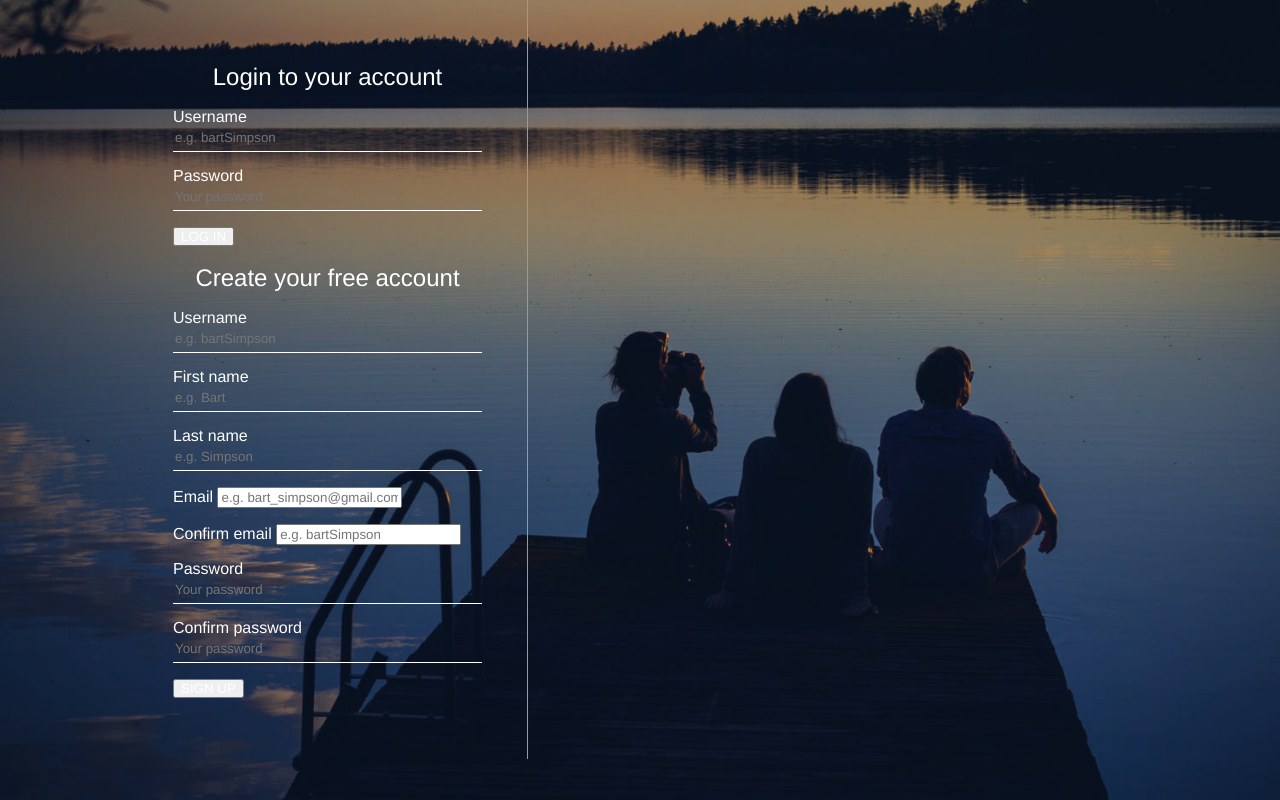
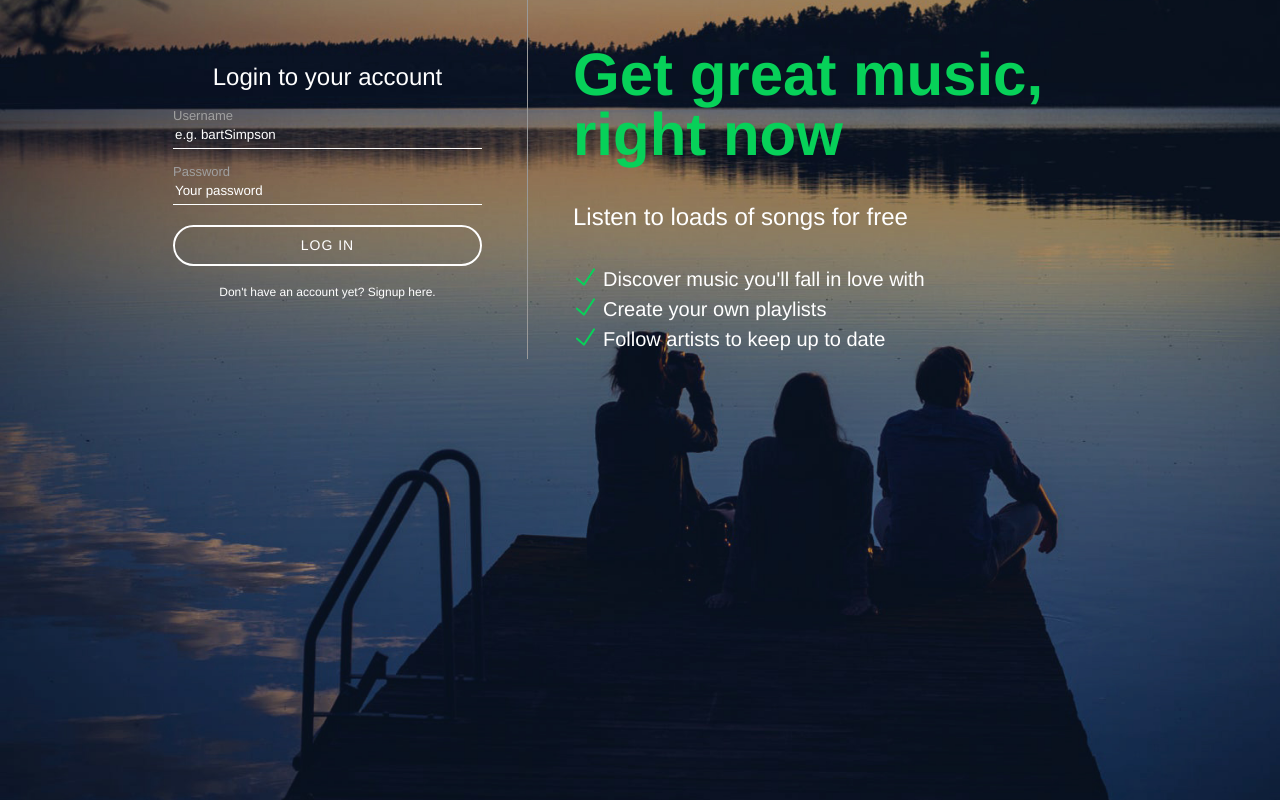
Before and after one commit to AlexTatulescu/spotify-clone, a PHP site: page /register.php in a window 1280 px wide. Run offline with PHP 8.4, Linux system fonts and the light colour scheme; some libraries are stand-ins or nearby versions.

Commit message:
Styling-the-registration-page

```diff
--- a/assets/css/register.css
+++ b/assets/css/register.css
@@ -30,6 +30,28 @@ body {
     max-width: 1024px;
 }
 
+::-webkit-input-placeholder { /* WebKit, Blink, Edge */
+    color:    #fff;
+}
+:-moz-placeholder { /* Mozilla Firefox 4 to 18 */
+    color:    #fff;
+    opacity:  1;
+}
+::-moz-placeholder { /* Mozilla Firefox 19+ */
+    color:    #fff;
+    opacity:  1;
+}
+:-ms-input-placeholder { /* Internet Explorer 10-11 */
+    color:    #fff;
+}
+::-ms-input-placeholder { /* Microsoft Edge */
+    color:    #fff;
+}
+
+::placeholder { /* Most modern browsers support this now. */
+    color:    #fff;
+}
+
 #inputContainer
 {
     width: 400px;
@@ -42,14 +64,89 @@ body {
     text-align: center;
 }
 
-#inputContainer input[type="text"],git
-#inputContainer input[type="emgail"],
+#inputContainer input[type="text"],
+#inputContainer input[type="email"],
 #inputContainer input[type="password"]{
     display: block;
-    background-color:transparent;
-    border:0;
+    background-color: transparent;
+    border: 0;
     border-bottom: 1px solid #fff;
     height: 27px;
     line-height: 27px;
-    width:100%;
+    width: 100%;
 }
+
+#inputContainer label{
+    color: #a0a0a0;
+    font-size: 13px;
+    margin-top: 15px;
+    display: block;
+}
+
+#inputContainer button {
+    background-color: transparent;
+    border: 2px solid #fff;
+    border-radius: 250px;
+    color: #fff;
+    display: block;
+    font-size: 14px;
+    letter-spacing: 1px;
+    margin: 20px auto;
+    height:41px;
+    width: 100%;
+}
+
+#inputContainer button:hover{
+    cursor: pointer;
+}
+
+.hasAccountText span{
+    font-weight: bold;
+    font-size: 12px;
+    cursor: pointer;
+}
+.hasAccountText {
+    text-align: center;
+}
+
+#registerForm,
+#loginForm
+{
+    display: none;
+}
+
+#loginText{
+    padding: 45px;
+    display: table-cell;
+}
+
+#loginText h1
+{
+    color: #07d159;
+    font-size: 60px;
+    font-weight: bold;
+}
+
+#loginText h2
+ {
+     margin: 35px 0;
+ }
+
+#loginText ul
+{
+    padding: 0px;
+
+}
+
+#loginText li{
+    font-size: 20px;
+    list-style-type: none;
+    padding: 5px 30px;
+    background: url(../images/icons/checkmark.png) no-repeat 0 0;
+}
+
+#inputContainer .errorMessage {
+    color: #07d159;
+    font-size: 12px;
+    display: block;
+}
--- /dev/null
+++ b/assets/js/register.js
@@ -0,0 +1,13 @@
+$(document).ready(function () {
+
+    $("#hideLogin").click(function () {
+        console.log("login is pressed");
+        $("#loginForm").hide();
+        $("#registerForm").show();
+    });
+    $("#hideRegister").click(function () {
+        console.log("register is pressed");
+        $("#loginForm").show();
+        $("#registerForm").hide();
+    });
+});
--- a/register.php
+++ b/register.php
@@ -21,8 +21,31 @@ function getInputValue($name)
 <head>
     <title>Welcome to Slotify!</title>
     <link rel="stylesheet" type="text/css" href="assets/css/register.css">
+
+    <script src="https://ajax.googleapis.com/ajax/libs/jquery/3.2.1/jquery.min.js"></script>
+    <script src="assets/js/register.js"></script>
 </head>
 <body>
+    <?php
+    if(isset($_POST['registerButton'])) {
+        echo '<script>
+        $(document).ready(function () {
+            $("#loginForm").hide();
+            $("#registerForm").show();
+        });
+    </script>';
+    }
+    else{
+        echo '<script>
+        $(document).ready(function () {
+            $("#loginForm").show();
+            $("#registerForm").hide();
+        });
+    </script>';
+    }
+    ?>
+
+
     <div id="background">
 
         <div id="loginContainer">
@@ -33,13 +56,17 @@ function getInputValue($name)
                     <P>
                         <?php echo $account->getError(Constants::$LOGIN_FAILED); ?>
                         <label for="loginUsername">Username</label>
-                    <input id="loginUsername" name="loginUsername" type="text" placeholder="e.g. bartSimpson" required>
+                        <input id="loginUsername" name="loginUsername" type="text" placeholder="e.g. bartSimpson" value="<?php getInputValue('loginUsername'); ?>" required>
                     </P>
                     <p>
                         <label for="loginPassword">Password</label>
                         <input id="loginPassword" name="loginPassword" type="password" placeholder="Your password" required>
                     </p>
                     <button type="submit" name="loginButton">LOG IN</button>
+
+                    <div class="hasAccountText">
+                        <span id="hideLogin">Don't have an account yet? Signup here.</span>
+                    </div>
                 </form>
 
                 <form id="registerForm" action="register.php" method="post">
@@ -90,7 +117,23 @@ function getInputValue($name)
                         <input id="password2" name="password2" type="password" placeholder="Your password" required>
                     </p>
                     <button type="submit" name="registerButton">SIGN UP</button>
+
+                    <div class="hasAccountText">
+                        <span id="hideRegister">Already have an account? Log in here.</span>
+                    </div>
+
                 </form>
+
+            </div>
+
+            <div id="loginText">
+                <h1>Get great music, right now</h1>
+                <h2>Listen to loads of songs for free</h2>
+                <ul>
+                    <li>Discover music you'll fall in love with</li>
+                    <li>Create your own playlists</li>
+                    <li>Follow artists to keep up to date</li>
+                </ul>
             </div>
 
         </div>
```
Also changed, not shown: assets/css/style.css (added, +20 -0 lines), index.php (+16 -0 lines), assets/images/icons/checkmark.png (added). Lines whose indentation alone changed are shown as unchanged.
